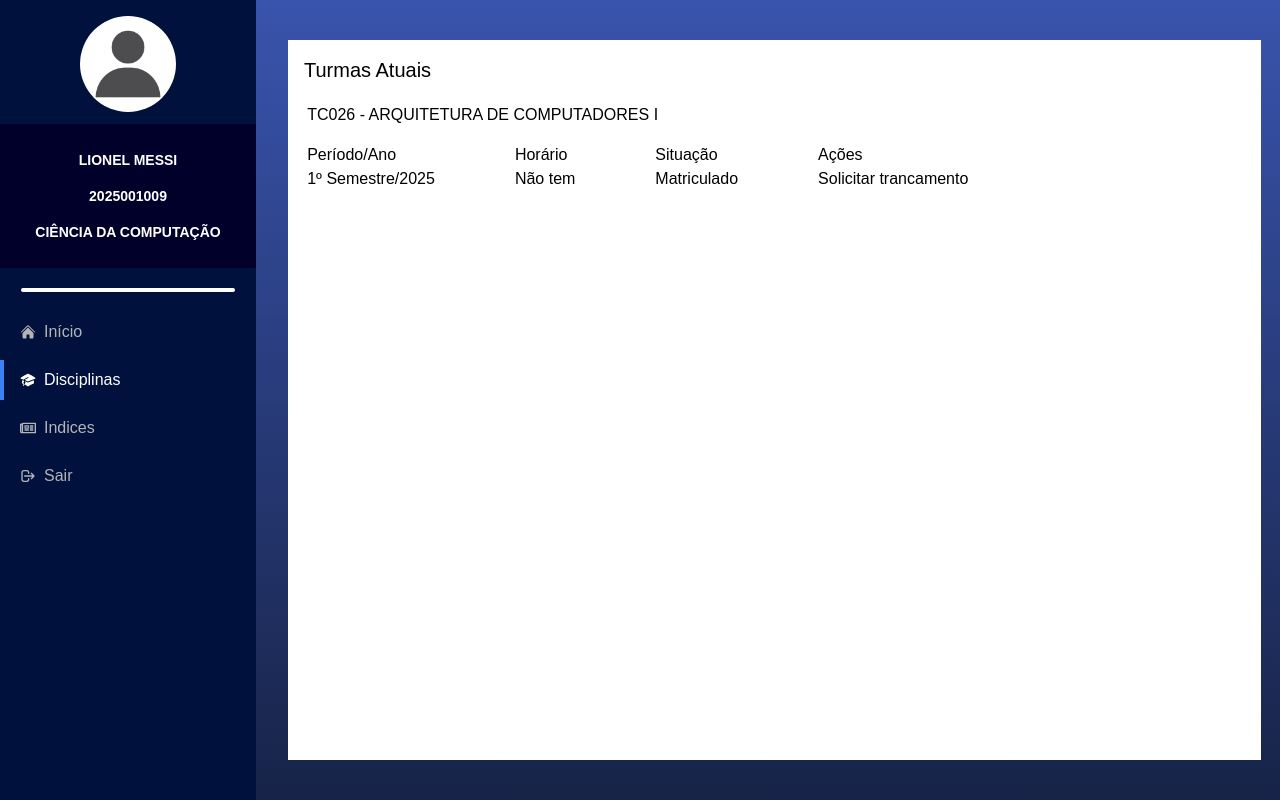
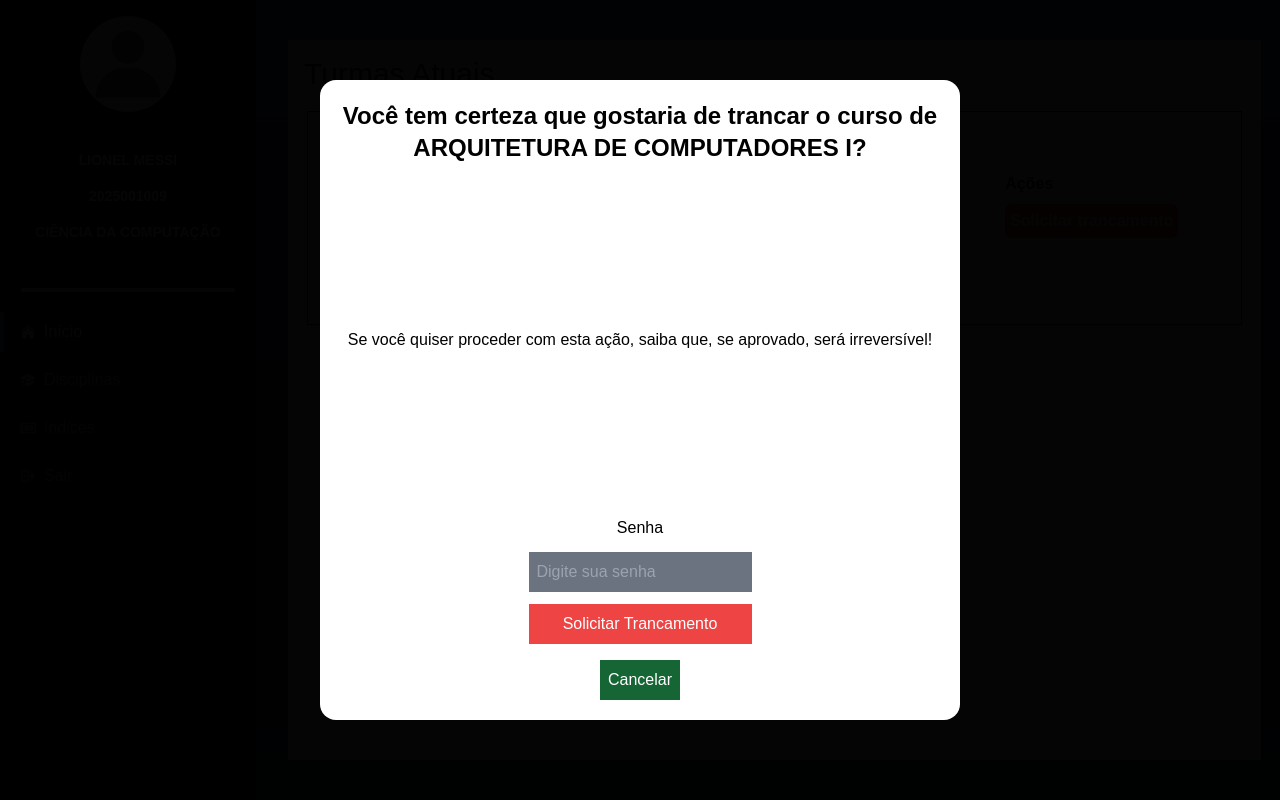
Before and after one commit to CCO-Turma-2023/ProjetoSigaa, a Next.js app: page /disciplinas/turma in a window 1280 px wide. Both pictures are taken after a click on the button "Solicitar trancamento". Built offline with nearby package versions, Linux system fonts and the light colour scheme.

Commit message:
feat: Added option to withdraw from a course
Co-authored-by: Tiago Figueiredo Reis <tiagofigreis@gmail.com>
Co-authored-by: CaioMendesRRosa <CaioMendesRRosa@users.noreply.github.com>
Co-authored-by: PAULOX-f <PAULOX-f@users.noreply.github.com>

```diff
--- a/src/app/disciplinas/turma/page.tsx
+++ b/src/app/disciplinas/turma/page.tsx
@@ -1,30 +1,24 @@
 import Disciplina from "../../../components/disciplina";
-import {PropsDisciplina} from "../../../components/disciplina";
+import { PropsDisciplina } from "../../../components/disciplina";
 
-
-export default function Turma(){
-
+export default function Turma() {
   const disc: PropsDisciplina = {
     codigo: "TC026",
     nome: "ARQUITETURA DE COMPUTADORES I",
     periodo: "1º Semestre",
     ano: "2025",
-        horarios: ["Não tem"],
-        situacao: "Matriculado"
+    horarios: ["Não tem", "Talvez Tenha", "Sexta 23:99", "Sábado-Feira: 04:00"],
+    situacao: "Matriculado",
   };
 
   return (
-        <div className="flex align-center justify-center min-h-screen w-full flex-1 flex-col bg-backgroundLinear">
-
-            <div className="bg-white w-[95%] h-[90%] m-[2rem]">
-                <h1 className="m-[1rem] text-xl">Turmas Atuais</h1>
+    <div className="align-center flex min-h-screen w-full flex-1 flex-col justify-center bg-backgroundLinear">
+      <div className="m-[2rem] h-[90%] w-[95%] bg-white">
+        <h1 className="m-[1rem] text-3xl">Turmas Atuais</h1>
         <div className="m-[1.2rem]">
           <Disciplina disciplina={disc} />
         </div>
       </div>
-
-
     </div>
   );
-
 }
--- /dev/null
+++ b/src/components/dialogTrancamento/index.tsx
@@ -0,0 +1,69 @@
+import { useState } from "react";
+
+interface PropsDialogTrancamento {
+  curso: string;
+  onClose: (rota: boolean) => void; // Boolean para indicar se fecha ou não
+}
+
+export default function DialogTrancarCurso({
+  curso,
+  onClose,
+}: PropsDialogTrancamento) {
+  const [senha, setSenha] = useState("");
+
+  const enviarSolicitacao = (e: React.FormEvent) => {
+    e.preventDefault(); // Evita o reload da página
+    console.log("Enviando trancamento com senha:", senha);
+    // Aqui você pode adicionar a lógica para validar e enviar a solicitação
+    if (senha.length > 6) {
+      console.log("Trancamento enviado com sucesso");
+      onClose(false);
+    } else {
+      alert("Coloque uma senha válida");
+    }
+  };
+
+  const fecharTrancamento = (e: React.MouseEvent) => {
+    e.preventDefault(); // Apenas evita comportamento padrão, por precaução
+    onClose(false); // Fecha o modal sem enviar nada
+  };
+
+  return (
+    <div className="absolute -top-0 right-1/2 flex h-[100vh] w-[100vw] translate-x-1/2 items-center justify-center bg-[rgba(0,0,0,0.98)]">
+      <div className="flex h-[40rem] w-[40rem] flex-col items-center justify-between rounded-[1rem] bg-white p-5">
+        <h2 className="text-center text-2xl font-bold">
+          Você tem certeza que gostaria de trancar o curso de {curso}?
+        </h2>
+        <p>
+          Se você quiser proceder com esta ação, saiba que, se aprovado, será
+          irreversível!
+        </p>
+        <div className="flex flex-col items-center justify-center gap-4">
+          <form
+            className="flex flex-col gap-3 text-center"
+            onSubmit={enviarSolicitacao}
+          >
+            <label htmlFor="senha">Senha</label>
+            <input
+              type="password"
+              id="senha"
+              className="bg-gray-500 p-2"
+              placeholder="Digite sua senha"
+              value={senha}
+              onChange={(e) => setSenha(e.target.value)}
+            />
+            <button type="submit" className="bg-red-500 p-2 text-white">
+              Solicitar Trancamento
+            </button>
+          </form>
+          <button
+            onClick={fecharTrancamento}
+            className="bg-green-800 p-2 text-white"
+          >
+            Cancelar
+          </button>
+        </div>
+      </div>
+    </div>
+  );
+}
--- a/src/components/disciplina/index.tsx
+++ b/src/components/disciplina/index.tsx
@@ -1,45 +1,84 @@
+"use client";
+import { useState } from "react";
+import { FaRegCircle } from "react-icons/fa";
+import DialogTrancarCurso from "../dialogTrancamento";
 
 export interface PropsDisciplina {
   codigo: string;
   nome: string;
   periodo: string;
   ano: string;
-    horarios: [string];
+  horarios: string[];
   situacao: string;
 }
 
-export default function Disciplina ({disciplina} : {disciplina: PropsDisciplina}){
+export default function Disciplina({
+  disciplina,
+}: {
+  disciplina: PropsDisciplina;
+}) {
+  const [dialogTrancamentos, setDialogTracanmento] = useState(false);
 
+  const solicitarTrancamento = (index: boolean) => {
+    setDialogTracanmento(index);
+  };
 
   return (
-        <div>
-            <h2 className="mb-[1rem]">{disciplina.codigo} - {disciplina.nome}</h2>
-            <div className="flex gap-[5rem]">
-                <div className="flex flex-col">
-                    <p>Período/Ano</p>
-                    <p>{disciplina.periodo}/{disciplina.ano}</p>
+    <div className="border-[1px] border-black p-[1rem]">
+      {dialogTrancamentos && (
+        <DialogTrancarCurso
+          curso={disciplina.nome}
+          onClose={solicitarTrancamento}
+        ></DialogTrancarCurso>
+      )}
+      <div className="flex">
+        <h2 className="mb-[1rem] text-xl font-bold">{disciplina.codigo}</h2>
+        <h2 className="mb-[1rem] ml-[0.4rem] text-xl"> - {disciplina.nome}</h2>
+      </div>
+      <div className="flex w-full gap-[6rem]">
+        <div className="flex flex-col gap-[0.5rem]">
+          <p className="font-bold">Período/Ano</p>
+          <p>
+            {disciplina.periodo}/{disciplina.ano}
+          </p>
         </div>
 
+        <div className="flex flex-col gap-[0.5rem]">
+          <p className="font-bold">Horário</p>
+          <p className="flex items-center gap-[0.2rem]"> </p>
           <div className="flex flex-col">
-                    <p>Horário</p>
-                    <p>{disciplina.horarios}</p>
+            {disciplina.horarios.map((horario, index) => {
+              return (
+                <span key={index} className="flex items-center gap-1">
+                  <FaRegCircle className="text-green-500" /> {horario}
+                </span>
+              );
+            })}
+          </div>
+        </div>
+        <div className="flex flex-col gap-[0.5rem]">
+          <p className="font-bold">Situação</p>
+          <p className="rounded-[0.4rem] bg-green-500 p-[0.3rem] font-bold text-white">
+            {disciplina.situacao}
+          </p>
         </div>
 
-                <div className="flex flex-col">
-                    <p>Situação</p>
-                    <p>{disciplina.situacao}</p>
-                </div>
-
-                <div className="flex flex-col">
-                    {disciplina.situacao !== "Trancado" &&
+        <div className="flex flex-col gap-[0.5rem]">
+          {disciplina.situacao !== "Trancado" && (
             <>
-                        <p>Ações</p>
-                        <button>Solicitar trancamento</button>
+              <p className="font-bold">Ações</p>
+              <button
+                onClick={() => {
+                  solicitarTrancamento(true);
+                }}
+                className="rounded-[0.4rem] bg-red-500 p-[0.3rem] font-bold text-white"
+              >
+                Solicitar trancamento
+              </button>
             </>
-                    }
-                </div>
-
+          )}
         </div>
       </div>
-    )
+    </div>
+  );
 }
--- a/src/components/menu/index.tsx
+++ b/src/components/menu/index.tsx
@@ -10,19 +10,19 @@ import { HiMiniPresentationChartLine } from "react-icons/hi2";
 import BotoesNav from "../botoesNav";
 import { HiOutlineLogout } from "react-icons/hi";
 import SubMenu from "../submenu";
-import setCaminho from "../submenu"
+import setCaminho from "../submenu";
 
 export default function Menu() {
   const [showMenu, setShowMenu] = useState(false);
   const [userIcon, setUserIcon] = useState(userImage);
-  const [isSelected, setSelected] = useState(window.location.pathname);
+  const [isSelected, setSelected] = useState("/inicio");
   const [user, setUser] = useState({
     nome: "LIONEL MESSI",
     matricula: "2025001009",
     curso: "CIÊNCIA DA COMPUTAÇÃO",
   });
 
-  const[estado, setEstado] = useState(false)
+  const [estado, setEstado] = useState(false);
 
   const [isPages] = useState([
     { rota: "/inicio", name: "Início", icon: HiHome },
@@ -54,7 +54,6 @@ export default function Menu() {
     setEstado(false);
   };
 
-
   return (
     <>
       {showMenu && (
@@ -82,11 +81,12 @@ export default function Menu() {
                     defineSelected={defineSelected}
                     isSelected={isSelected}
                   />
-                { isSelected === "/disciplinas/turma" && pages.rota === "/disciplinas/turma" && estado && <SubMenu key={index + 25}/>}
+                  {isSelected === "/disciplinas/turma" &&
+                    pages.rota === "/disciplinas/turma" &&
+                    estado && <SubMenu key={index + 25} />}
                 </div>
               );
-            })
-          }
+            })}
           </div>
         </nav>
       )}
```
Lines whose indentation alone changed are shown as unchanged.
